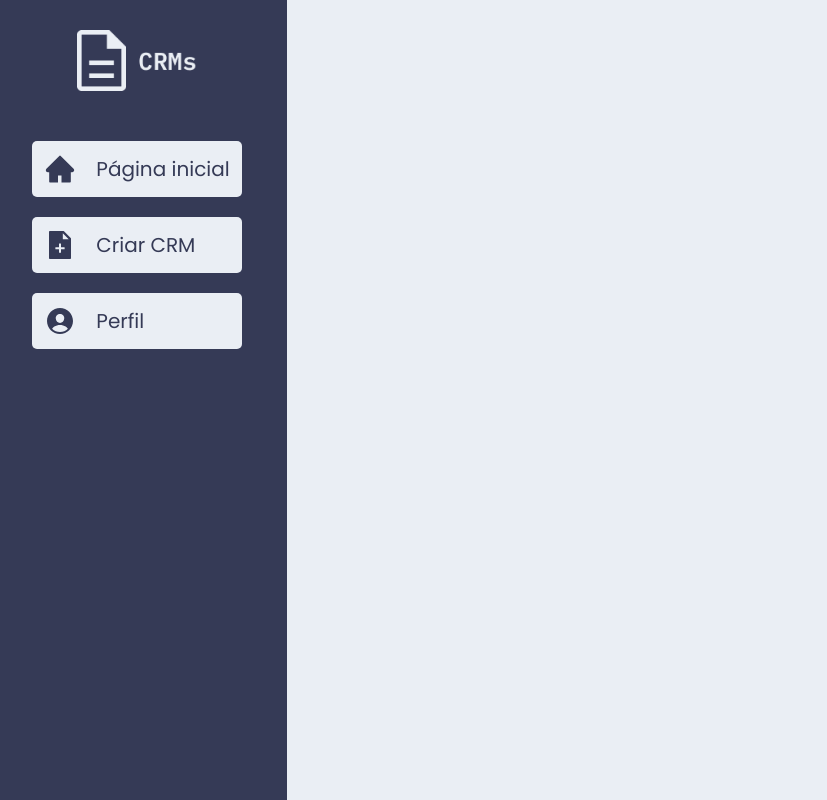
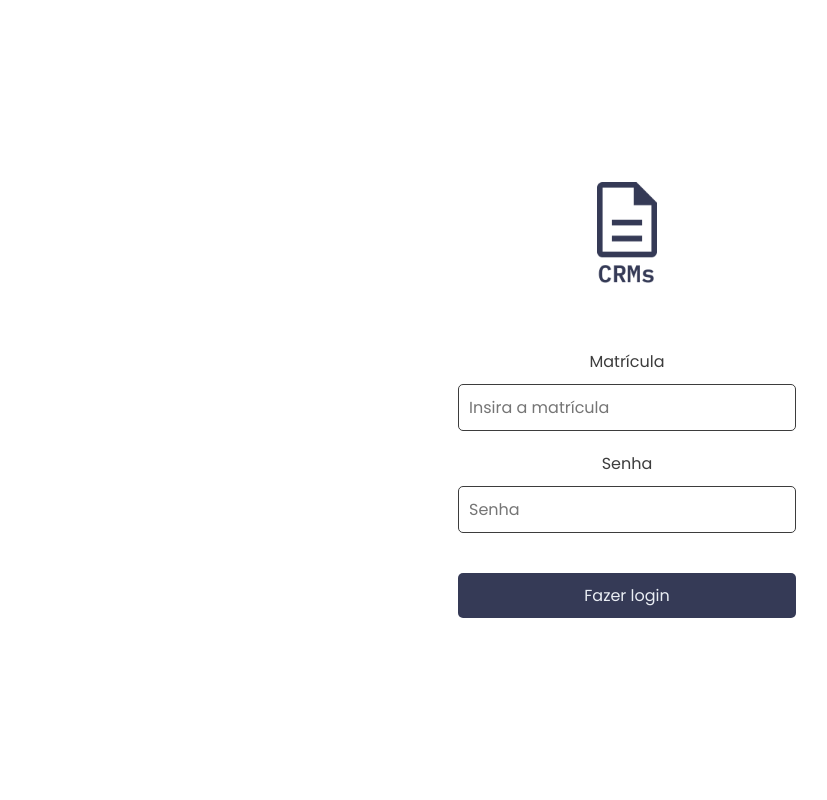
Before and after one commit to HenriqueContini/CRM, a React (Vite) app: page / in a window 1280 px wide. Shown: the whole page, without its empty margins (13-840 px from the left). Built offline with nearby package versions, Linux system fonts and the light colour scheme.

Commit message:
Fixing Routes + Creating Login

```diff
--- a/src/App.css
+++ b/src/App.css
@@ -5,8 +5,8 @@
     background-color: var(--grey);
 }
 
-main {
+.main-outlet {
     flex-grow: 1;
     margin-top: 30px;
-    padding: 0 20px;
+    padding: 0 20px 40px 20px;
 }
--- a/src/App.jsx
+++ b/src/App.jsx
@@ -1,12 +1,14 @@
 import './App.css'
-import { Outlet, Link } from 'react-router-dom';
+import { Outlet } from 'react-router-dom';
 import Navbar from './components/Navbar';
+import Login from './pages/Login';
 
 function App() {
     return (
         <div className="App">
+            {/* {sessionStorage.getItem('user') === null ? <Login /> : <><Navbar /> <main className='main-outlet'><Outlet/></main></>} */}
             <Navbar />
-            <main>
+            <main className="main-outlet">
                 <Outlet />
             </main>
         </div>
--- a/src/components/Navbar.jsx
+++ b/src/components/Navbar.jsx
@@ -12,7 +12,7 @@ const Navbar = () => {
         <aside className="navbar-container">
             <img src="logo-crm-white.png" alt="Logo CRM" className="navbar-logo"/>
             <nav className="navbar-nav">
-                <Link className={ActiveLink == 'home' ? 'navbar-link active' : 'navbar-link'} onClick={() => setActiveLink('home')} to='/'><AiFillHome />Página inicial</Link>
+                <Link className={ActiveLink == 'home' ? 'navbar-link active' : 'navbar-link'} onClick={() => setActiveLink('home')} to='/home'><AiFillHome />Página inicial</Link>
                 <Link className={ActiveLink == 'newcrm' ? 'navbar-link active' : 'navbar-link'} onClick={() => setActiveLink('newcrm')} to='/newcrm'><AiFillFileAdd />Criar CRM</Link>
                 <Link className={ActiveLink == 'profile' ? 'navbar-link active' : 'navbar-link'} onClick={() => setActiveLink('profile')} to='/profile'><IoPersonCircle />Perfil</Link>
             </nav>
--- a/src/index.css
+++ b/src/index.css
@@ -16,3 +16,7 @@
     box-sizing: border-box;
     font-family: 'Poppins', sans-serif;
 }
+
+input::-webkit-outer-spin-button, input::-webkit-inner-spin-button {
+    -webkit-appearance: none;
+}
--- a/src/main.jsx
+++ b/src/main.jsx
@@ -5,6 +5,7 @@ import App from './App'
 import Home from './pages/Home';
 import Newcrm from './pages/Newcrm';
 import Profile from './pages/Profile';
+import Login from './pages/Login';
 
 import './index.css'
 
@@ -12,8 +13,9 @@ ReactDOM.createRoot(document.getElementById('root')).render(
     <React.StrictMode>
         <BrowserRouter>
             <Routes>
+                <Route path='/' element={<Login />}/>
                 <Route element={<App />}>
-                    <Route path='/' element={<Home />} />
+                    <Route path='/home' element={<Home />} />
                     <Route path='/newcrm' element={<Newcrm />} />
                     <Route path='/profile' element={<Profile />} />
                 </Route>
--- /dev/null
+++ b/src/pages/Login.css
@@ -0,0 +1,62 @@
+.main-login {
+    min-height: 100vh;
+    display: flex;
+    flex-direction: column;
+    justify-content: center;
+    align-items: center;
+    flex: 1;
+}
+
+.login-container {
+    display: flex;
+    flex-direction: column;
+    align-items: center;
+    row-gap: 50px;
+}
+
+.login-logo {
+    max-width: 60px;
+}
+
+.login-form {
+    display: flex;
+    flex-direction: column;
+    align-items: center;
+    row-gap: 10px;
+}
+
+.login-form label {
+    color: var(--black);
+    margin-top: 10px;
+    font-size: 1rem;
+}
+
+.login-form-input {
+    background-color: var(--white);
+
+    border-radius: 5px;
+    border: 1px solid var(--black);
+    padding: 10px;
+    width: 100%;
+
+    font-size: 1rem;
+
+    color: var(--black);
+    outline-color: var(--dark-blue);
+}
+
+.login-button {
+    margin-top: 30px;
+    background-color: var(--dark-blue);
+    border-radius: 5px;
+    color: var(--grey);
+    padding: 10px;
+    width: 100%;
+    cursor: pointer;
+    transition: 1s;
+    font-size: 1rem;
+}
+
+.login-button:hover {
+    background-color: var(--second-dark-blue);
+}
--- /dev/null
+++ b/src/pages/Login.jsx
@@ -0,0 +1,33 @@
+import { useForm } from 'react-hook-form';
+import { useNavigate } from 'react-router-dom';
+
+import "./Login.css";
+
+const Login = () => {
+    const { register, handleSubmit } = useForm();
+    const navigate = useNavigate();
+
+    const saveUser = (data) => {
+        sessionStorage.setItem('user', JSON.stringify(data));
+        navigate('/home');
+    }
+
+    return (
+        <main className='main-login'>
+            <section className="login-container">
+                <img src="logo-crm.png" alt="Logo CRM" className='login-logo' />
+
+                <form className='login-form' onSubmit={handleSubmit((data) => saveUser(data))}>
+                    <label htmlFor="login_matricula">Matrícula</label>
+                    <input className='login-form-input' id='login_matricula' type="number" {...register('login_matricula')} placeholder="Insira a matrícula" />
+                    <label htmlFor="login_senha">Senha</label>
+                    <input className='login-form-input' id='login_senha' type="password" {...register('login_senha')} placeholder="Senha" />
+
+                    <button type='submit' className='login-button'>Fazer login</button>
+                </form>
+            </section>
+        </main>
+    );
+}
+
+export default Login;
```
